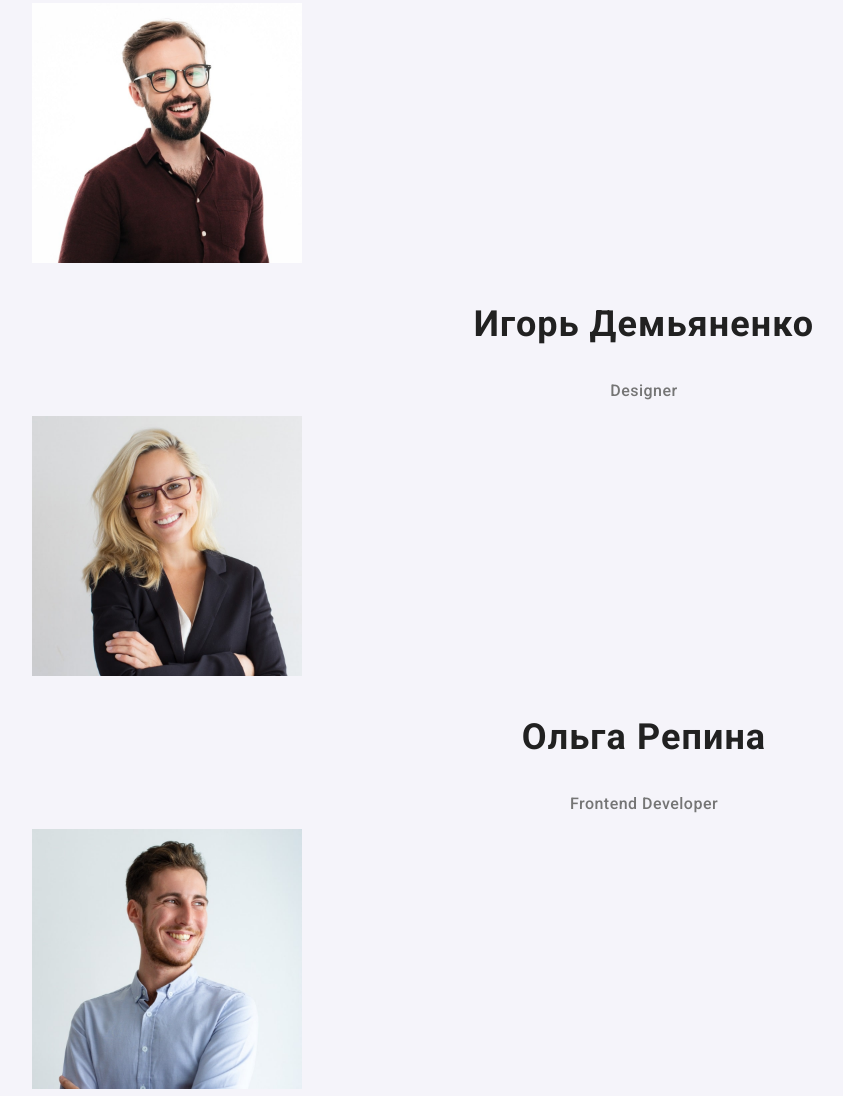
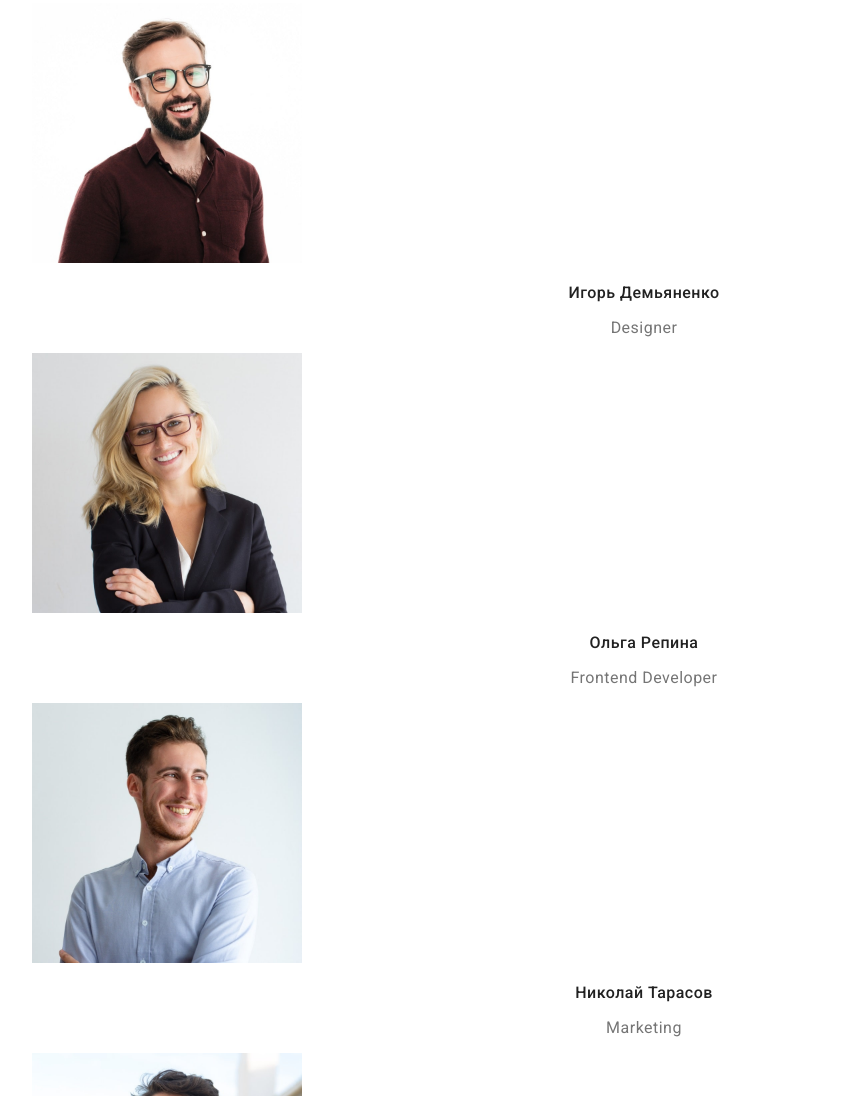
Before and after one commit to agirzhev/goit-markup-hw-03, a plain HTML site: page index.html in a window 1280 px wide. Shown: the part 1704-2800 px from the top of the page, without its empty margins (16-859 px from the left). Drawn offline with Linux system fonts and the light colour scheme.

Commit message:
CSS error correction
error correction

```diff
--- a/css/styles.css
+++ b/css/styles.css
@@ -65,6 +65,7 @@ body {
   line-height: 1.14;
   letter-spacing: 0.02em;
   color: var(--link-text-color);
+  text-decoration: none;
 }
 
 .header-list-ietm:hover,
@@ -80,6 +81,7 @@ body {
   line-height: 1.14;
   letter-spacing: 0.02em;
   color: var(--primery-text-color);
+  text-decoration: none;
 }
 
 .site-nav-link:hover,
@@ -170,10 +172,9 @@ body {
 } */
 
 /* --------------------------------TEAM-------------------------------- */
-.team {
-  background-color: var(--section-background-color);
+/* .team {
 }
-
+ */
 .team-title {
   font-weight: 700;
   font-size: 36px;
@@ -181,6 +182,7 @@ body {
   text-align: center;
   letter-spacing: 0.03em;
   color: var(--primery-text-color);
+  /* background-color: var(--section-background-color); */
 }
 
 /* .team-list{
@@ -237,6 +239,7 @@ body {
 }
 
 .footer-address {
+  font-style: normal;
   font-weight: 400;
   font-size: 14px;
   line-height: 1.71;
@@ -249,6 +252,7 @@ body {
   line-height: 1.71;
   letter-spacing: 0.03em;
   color: var(--footer-text-color);
+  text-decoration: none;
 }
 /* ----------------------------------------------------------------PORTFOLIO---------------------------------------------------------------- */
 
--- a/index.html
+++ b/index.html
@@ -8,7 +8,7 @@
     <link rel="preconnect" href="https://fonts.googleapis.com" />
     <link rel="preconnect" href="https://fonts.gstatic.com" crossorigin />
     <link
-      href="https://fonts.googleapis.com/css2?family=Raleway:wght@700&family=Roboto:ital,wght@0,500;0,700;0,900;1,400&display=swap"
+      href="https://fonts.googleapis.com/css2?family=Raleway:wght@700&family=Roboto:wght@400;500;700;900&display=swap"
       rel="stylesheet"
     />
     <link rel="stylesheet" href="./css/styles.css" />
@@ -107,7 +107,7 @@
               width="270"
               height="260"
             />
-            <h3 class="team-title">Игорь Демьяненко</h3>
+            <h3 class="team-item">Игорь Демьяненко</h3>
             <p class="team-text">Designer</p>
           </li>
           <!-- olga -->
@@ -119,7 +119,7 @@
               width="270"
               height="260"
             />
-            <h3 class="team-title">Ольга Репина</h3>
+            <h3 class="team-item">Ольга Репина</h3>
             <p class="team-text">Frontend Developer</p>
           </li>
           <!-- nikolay -->
@@ -131,7 +131,7 @@
               width="270"
               height="260"
             />
-            <h3 class="team-title">Николай Тарасов</h3>
+            <h3 class="team-item">Николай Тарасов</h3>
             <p class="team-text">Marketing</p>
           </li>
           <!-- mihail -->
@@ -143,7 +143,7 @@
               width="270"
               height="260"
             />
-            <h3 class="team-title">Михаил Ермаков</h3>
+            <h3 class="team-item">Михаил Ермаков</h3>
             <p class="team-text">UI Designer</p>
           </li>
         </ul>
```
Also changed, not shown: portfolio.html (+2 -4 lines).
